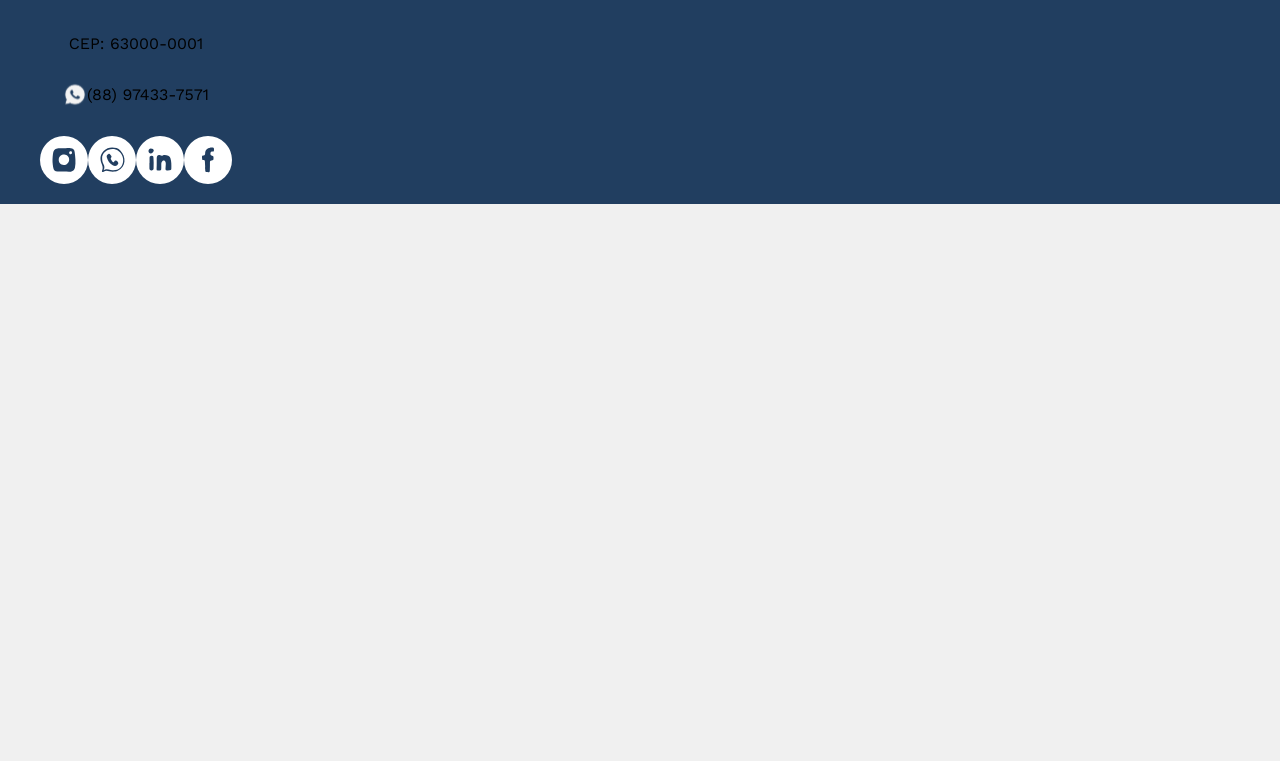
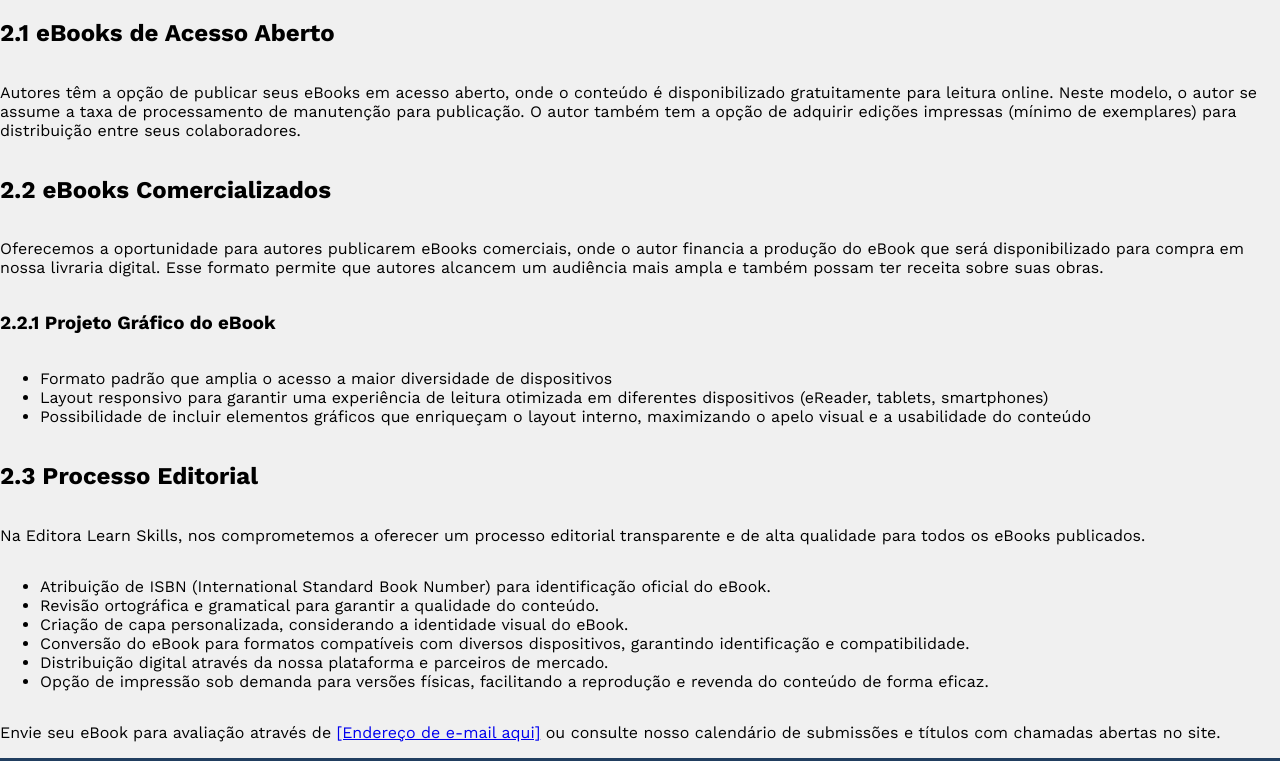
Before and after one commit to extension-projects/ls_nexti, a React (Vite) app in the folder frontend/front/: page /nossos-servicos in a window 1280 px wide. Shown: the part 617-1378 px from the top of the page. Before the commit the page ends 821 px from the top, so only its background shows below. Built offline with nearby package versions, Linux system fonts and the light colour scheme.

Commit message:
correção das classes de estilos e adição de conteúdo na pagina Nossos Serviços

```diff
--- a/frontend/front/src/pages/CorpoEditorial.jsx
+++ b/frontend/front/src/pages/CorpoEditorial.jsx
@@ -11,7 +11,7 @@ function CorpoEditorial () {
             <Header />
             <Navigation />
             <TitlePage title={"Corpo Editorial"} />
-            <section>
+            <section className="container-editorial">
                     <div className="top">
                         <h2 className="title">Editores Chefes</h2>
                         <p className="chief-editor"><a href="#">FABRÍCIO CARNEIRO</a></p>
--- a/frontend/front/src/pages/NossosServicos.jsx
+++ b/frontend/front/src/pages/NossosServicos.jsx
@@ -2,6 +2,8 @@ import { Footer } from "../components/footer";
 import { Header } from "../components/header";
 import { Navigation } from "../components/navigation";
 import { TitlePage } from "../components/title-page";
+
+import '../styles/NossosServicos.css'
 
 function NossosServicos () {
     return (
@@ -9,6 +11,58 @@ function NossosServicos () {
             <Header />
             <Navigation />
             <TitlePage title={"Conheça nossos serviços"} />
+
+            <section className="container-servicos">
+                <h1 className="title">Livros Eletrônicos (eBooks)</h1>
+                <p className="intro">
+                    Na Editora Learn Skills, oferecemos uma plataforma aberta para a publicação de livros eletrônicos (eBooks),
+                    fornecendo uma oportunidade para autores compartilharem seus conhecimentos com uma audiência global. Nossa
+                    modalidade de publicação de eBooks é projetada para maximizar a acessibilidade e o alcance de suas obras.
+                </p>
+
+                <h2 className="subtitle">2.1 eBooks de Acesso Aberto</h2>
+                <p className="text">
+                    Autores têm a opção de publicar seus eBooks em acesso aberto, onde o conteúdo é disponibilizado gratuitamente para
+                    leitura online. Neste modelo, o autor se assume a taxa de processamento de manutenção para publicação. O autor também
+                    tem a opção de adquirir edições impressas (mínimo de exemplares) para distribuição entre seus colaboradores.
+                </p>
+
+                <h2 className="subtitle">2.2 eBooks Comercializados</h2>
+                <p className="text">
+                    Oferecemos a oportunidade para autores publicarem eBooks comerciais, onde o autor financia a produção do eBook que
+                    será disponibilizado para compra em nossa livraria digital. Esse formato permite que autores alcancem um audiência
+                    mais ampla e também possam ter receita sobre suas obras.
+                </p>
+
+                <h3 className="subsection">2.2.1 Projeto Gráfico do eBook</h3>
+                <ul className="list">
+                    <li>Formato padrão que amplia o acesso a maior diversidade de dispositivos</li>
+                    <li>Layout responsivo para garantir uma experiência de leitura otimizada em diferentes dispositivos (eReader, tablets, smartphones)</li>
+                    <li>Possibilidade de incluir elementos gráficos que enriqueçam o layout interno, maximizando o apelo visual e a usabilidade do conteúdo</li>
+                </ul>
+
+                <h2 className="subtitle">2.3 Processo Editorial</h2>
+                <p className="text">
+                    Na Editora Learn Skills, nos comprometemos a oferecer um processo editorial transparente e de alta qualidade para
+                    todos os eBooks publicados.
+                </p>
+
+                <ul className="list">
+                    <li>Atribuição de ISBN (International Standard Book Number) para identificação oficial do eBook.</li>
+                    <li>Revisão ortográfica e gramatical para garantir a qualidade do conteúdo.</li>
+                    <li>Criação de capa personalizada, considerando a identidade visual do eBook.</li>
+                    <li>Conversão do eBook para formatos compatíveis com diversos dispositivos, garantindo identificação e compatibilidade.</li>
+                    <li>Distribuição digital através da nossa plataforma e parceiros de mercado.</li>
+                    <li>Opção de impressão sob demanda para versões físicas, facilitando a reprodução e revenda do conteúdo de forma eficaz.</li>
+                </ul>
+
+                <p className="text">
+                    Envie seu eBook para avaliação através de <a href="#" className="link">[Endereço de e-mail aqui]</a> ou consulte nosso
+                    calendário de submissões e títulos com chamadas abertas no site.
+                </p>
+
+            </section>
+
             <Footer />
         </>
     )
--- a/frontend/front/src/pages/SobreNos.jsx
+++ b/frontend/front/src/pages/SobreNos.jsx
@@ -13,7 +13,7 @@ function SobreNos () {
             <Header />
             <Navigation />
             <TitlePage title={"Sobre nós"} />
-            <section className="container">
+            <section className="container-sobrenos">
                 <div >
                     <h1>Quem somos</h1>
                     <p>Somos a Learn Skills, uma editora acadêmica dedicada à excelência no desenvolvimento e na disseminação do conhecimento em diversas áreas do saber. Nossa missão é criar e disponibilizar materiais de alta qualidade que não apenas inspirem o aprendizado, mas também contribuam significativamente para o avanço do conhecimento em nossa sociedade.</p>
--- a/frontend/front/src/styles/CorpoEditorial.css
+++ b/frontend/front/src/styles/CorpoEditorial.css
@@ -1,58 +1,58 @@
-section {
+section.container-editorial {
   justify-content: center;
   display: flex;
-    flex-direction: column
+  flex-direction: column;
 }
 
-.top {
+.container-editorial .top {
   display: flex;
   align-items: center;
   justify-content: center;
   flex-direction: column;
+}
 
-}
-  .title {
+.container-editorial .title {
   font-size: 1.5em;
   font-weight: bold;
 }
 
-  .chief-editor a {
+.container-editorial .chief-editor a {
   color: #EB973E;
   text-decoration: none;
   font-weight: bold;
 }
 
-  .chief-editor {
+.container-editorial .chief-editor {
   font-size: 1em;
 }
 
-  .editor-name {
+.container-editorial .editor-name {
   font-weight: bold;
   font-size: 1.2em;
 }
 
-  .editor-role {
+.container-editorial .editor-role {
   font-size: 0.9em;
   color: #565A61;
 }
 
-  .editorial-container {
+.container-editorial .editorial-container {
   display: flex;
   justify-content: center;
   gap: 50px;
   margin-top: 20px;
 }
 
-  .editorial-section {
+.container-editorial .editorial-section {
   text-align: left;
   max-width: 300px;
 }
 
-  .section-title {
+.container-editorial .section-title {
   font-size: 1.2em;
   font-weight: bold;
 }
 
-  .editorial-list p {
+.container-editorial .editorial-list p {
   margin: 5px 0;
 }
--- /dev/null
+++ b/frontend/front/src/styles/NossosServicos.css
@@ -0,0 +1,7 @@
+section.container-servicos {
+   display: flex;
+   justify-content: flex-start;
+   flex-direction: column;
+}
+
+/* quando for acessar outra classe, usar .container-servicos primeiro e as outras classes que quiser usar */
--- a/frontend/front/src/styles/SobreNos.css
+++ b/frontend/front/src/styles/SobreNos.css
@@ -1,4 +1,4 @@
-section {
+section.container-sobrenos {
     display: flex;
     align-items: center;
 }
```
Lines whose indentation alone changed are shown as unchanged.
